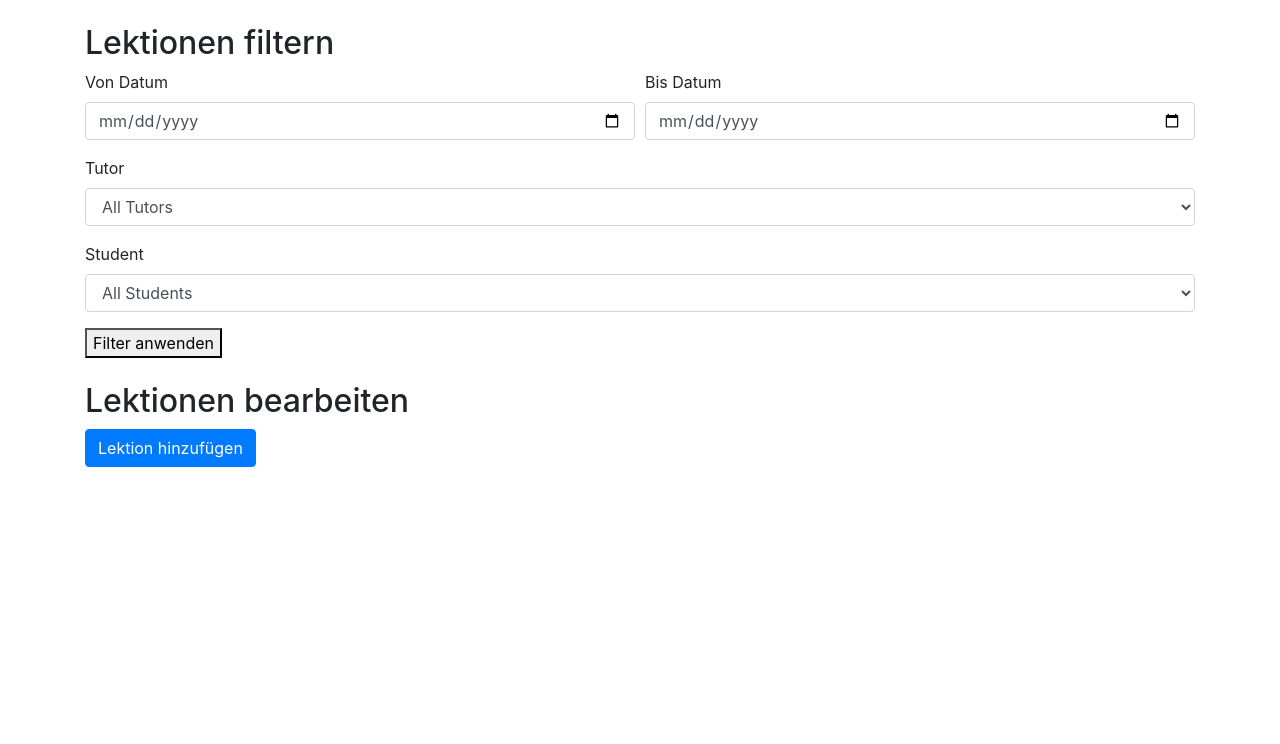
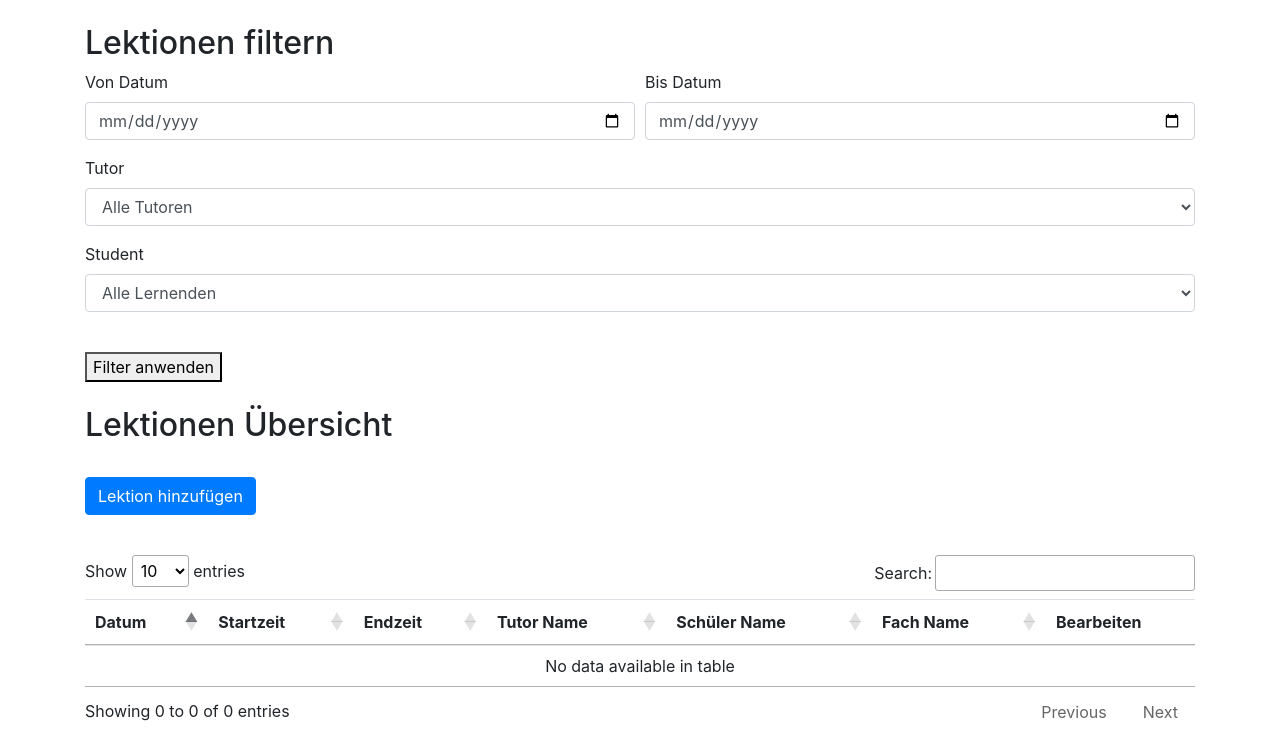
Before and after one commit to LeGgNiTt/asdf, a Flask app: template templates/modify_lessons.html in a window 1280 px wide. Shown: the part 56-800 px from the top of the page. Run offline with Flask 3, Linux system fonts and the light colour scheme; the template is opened without the code that fills it, so the values that code supplies are empty; some libraries are stand-ins or nearby versions.

Commit message:
fixed a lot of stuff, index change

```diff
--- a/app.py
+++ b/app.py
@@ -546,17 +546,27 @@ def get_lessons():
         else:
             color = 'red'  # Red for lessons in the past that have not occurred
 
+        # Initialize an empty list to store student names
+        student_names = []
+
+        # Loop over each student in the lesson
         for student_lesson in lesson.students:
             student = Student.query.filter_by(StudentID=student_lesson.StudentID).first()
+            # Add the student's name to the list
+            student_names.append(f"{student.FirstName} {student.LastName}")
 
-            lessons_data.append({
-                'id': lesson.lesson_id,
-                'title': f"{subject.subject_name} - {student.LastName} - {tutor.name}",
-                'start': start_datetime.isoformat(),
-                'end': end_datetime.isoformat(),
-                'description': f"Tutor: {tutor.name}, Student: {student.FirstName} {student.LastName}",
-                'color': color
-            })
+        # Create a string with all student names separated by commas
+        student_names_str = ', '.join(student_names)
+
+        # Create the calendar object with the student names in the title
+        lessons_data.append({
+            'id': lesson.lesson_id,
+            'title': f"{subject.subject_name} - {student_names_str} - {tutor.name}",
+            'start': start_datetime.isoformat(),
+            'end': end_datetime.isoformat(),
+            'description': f"Tutor: {tutor.name}, Students: {student_names_str}",
+            'color': color
+        })
     return jsonify(lessons_data)
 
 
@@ -859,16 +869,13 @@ def modify_lessons():
     if request.method == 'POST':
         from_date = datetime.strptime(request.form.get('from_date'), '%Y-%m-%d')
         to_date = datetime.strptime(request.form.get('to_date'), '%Y-%m-%d')
-        schooltype_id = request.form.get('schooltype_id')
         student_id = request.form.get('student_id')
         tutor_id = request.form.get('tutor_id')
-        subject_id = request.form.get('subject_id')
 
         # Convert the IDs to integers if they are not None or an empty string
-        schooltype_id = int(schooltype_id) if schooltype_id else None
+
         student_id = int(student_id) if student_id else None
         tutor_id = int(tutor_id) if tutor_id else None
-        subject_id = int(subject_id) if subject_id else None
 
         lessons = filter_lessons_in_range(from_date, to_date, schooltype_id, subject_id, tutor_id)
 
@@ -877,7 +884,7 @@ def modify_lessons():
         tutor = Tutor.query.get(lesson.tutor_id)
         students = lesson.students.all()
         subject = Subject.query.get(lesson.subject_id)
-        student_names = [f"{student.FirstName} {student.LastName}" for student in students]
+        student_names = ', '.join([f"{student.FirstName} {student.LastName}" for student in students])
         formatted_lessons.append({
             'lesson_id': lesson.lesson_id,
             'date': lesson.date.strftime('%Y-%m-%d'),
@@ -1106,6 +1113,12 @@ def api_tutor_lessons():
     return jsonify(lesson_data)
 
 
+@app.template_filter('formatdate')
+def format_date(value, format='%d-%m-%Y'):
+    return datetime.strptime(value, '%Y-%m-%d').strftime(format)
+
+
+
 @app.route('/tutor/edit_tutor', methods=['GET', 'POST'])
 @login_required
 @tutor_required
@@ -1319,7 +1332,7 @@ def update_lesson(lesson_id):
         return redirect(url_for('modify_lessons'))
 
     # Update the lesson details
-    subject = Subject.query.filter_by(subject_name=request.form['subject']).one()
+    subject = Subject.query.filter_by(subject_id=request.form['subject']).one()
     lesson.subject_id = subject.subject_id
     lesson.date = datetime.strptime(request.form['date'], '%Y-%m-%d').date()
     start_time = request.form['start_time']
--- a/templates/modify_lessons.html
+++ b/templates/modify_lessons.html
@@ -4,6 +4,10 @@
     <meta charset="UTF-8">
     <title>Benutzer erstellen</title>
     <link rel="stylesheet" href="https://stackpath.bootstrapcdn.com/bootstrap/4.3.1/css/bootstrap.min.css">
+    <script src="https://ajax.googleapis.com/ajax/libs/jquery/3.5.1/jquery.min.js"></script>
+    <!-- Include DataTables -->
+    <link rel="stylesheet" type="text/css" href="https://cdn.datatables.net/1.10.22/css/jquery.dataTables.css">
+    <script type="text/javascript" charset="utf8" src="https://cdn.datatables.net/1.10.22/js/jquery.dataTables.js"></script>
 </head>
 <body>
     <!-- Navigation Bar -->
@@ -49,9 +53,9 @@
             <div class="form-group">
                 <label for="tutor_id">Tutor</label>
                 <select class="form-control" id="tutor_id" name="tutor_id">
-                    <option value="">All Tutors</option>
+                    <option value="">Alle Tutoren</option>
                     {% for tutor in tutors %}
-                        <option value="{{ tutor.id }}" {% if selected_tutor == tutor.id %} selected {% endif %}>{{ tutor.name }}</option>
+                        <option value="{{ tutor.tutor_id }}" {% if selected_tutor == tutor.tutor_id %} selected {% endif %}>{{ tutor.name }}</option>
                     {% endfor %}
                 </select>
             </div>
@@ -60,25 +64,40 @@
             <div class="form-group">
                 <label for="student_id">Student</label>
                 <select class="form-control" id="student_id" name="student_id">
-                    <option value="">All Students</option>
+                    <option value="">Alle Lernenden</option>
                     {% for student in students %}
-                        <option value="{{ student.id }}" {% if selected_student == student.id %} selected {% endif %}>{{ student.FirstName }} {{ student.LastName }}</option>
+                        <option value="{{ student.StudentID }}" {% if selected_student == student.StudentID %} selected {% endif %}>{{ student.FirstName }} {{ student.LastName }}</option>
                     {% endfor %}
                 </select>
             </div>
+            <br>
             <button type="submit">Filter anwenden</button>
         </form>
     </div>
     <!-- Lessons Table -->
     <div class="container mt-4">
-        <h2>Lektionen bearbeiten</h2>
+        <h2>Lektionen Übersicht</h2>
+        <br>
         <a href="{{ url_for('add_lesson') }}" class="btn btn-primary mb-3">Lektion hinzufügen</a>
+        <br>
+        <br>
         <table class="table" id="lessons-table">
             <!-- Table headers -->
+            <thead>
+                <tr>
+                    <th>Datum</th>
+                    <th>Startzeit</th>
+                    <th>Endzeit</th>
+                    <th>Tutor Name</th>
+                    <th>Schüler Name</th>
+                    <th>Fach Name</th>
+                    <th>Bearbeiten</th>
+                </tr>
+            </thead>
             <tbody>
                 {% for lesson in lessons %}
                 <tr>
-                    <td>{{ lesson.date }}</td>
+                    <td>{{ lesson.date|formatdate }}</td>
                     <td>{{ lesson.start_time }}</td>
                     <td>{{ lesson.end_time }}</td>
                     <td>{{ lesson.tutor_name }}</td>
@@ -86,12 +105,24 @@
                     <td>{{ lesson.subject_name }}</td>
                     <td>
                         <a href="{{ url_for('lesson_detail', lesson_id=lesson.lesson_id) }}" class="btn btn-primary btn-sm">Bearbeiten</a>
-                        <a href="/delete_lesson/{{ lesson.lesson_id }}" class="btn btn-danger btn-sm">Löschen</a>
                     </td>
                 </tr>
                 {% endfor %}
             </tbody>
         </table>
     </div>
+    <script>
+    $(document).ready( function () {
+        $('#lessons-table').DataTable({
+            "order": [[ 0, "asc" ]], // Sort by the first column (0-indexed) in descending order
+            "columnDefs": [
+                { "orderable": false, "targets": 6 } // Disable sorting on the 7th column (0-indexed)
+            ],
+            "language": {
+                "url": "//cdn.datatables.net/plug-ins/1.10.22/i18n/German.json"
+            }
+        });
+    } );
+    </script>
 </body>
 </html>
```
Also changed, not shown: templates/index.html (+22 -1 lines), templates/lesson_detail.html (+7 -4 lines).
